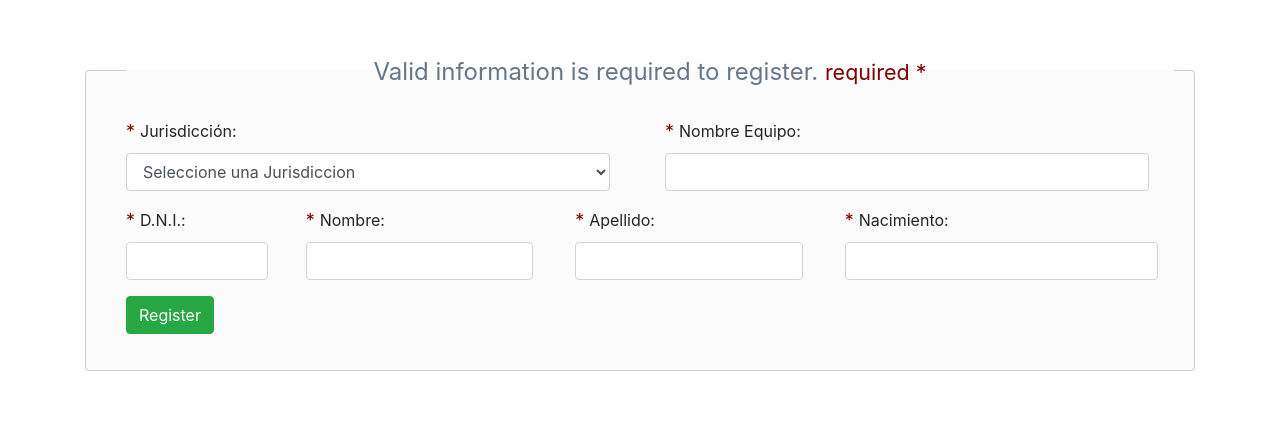
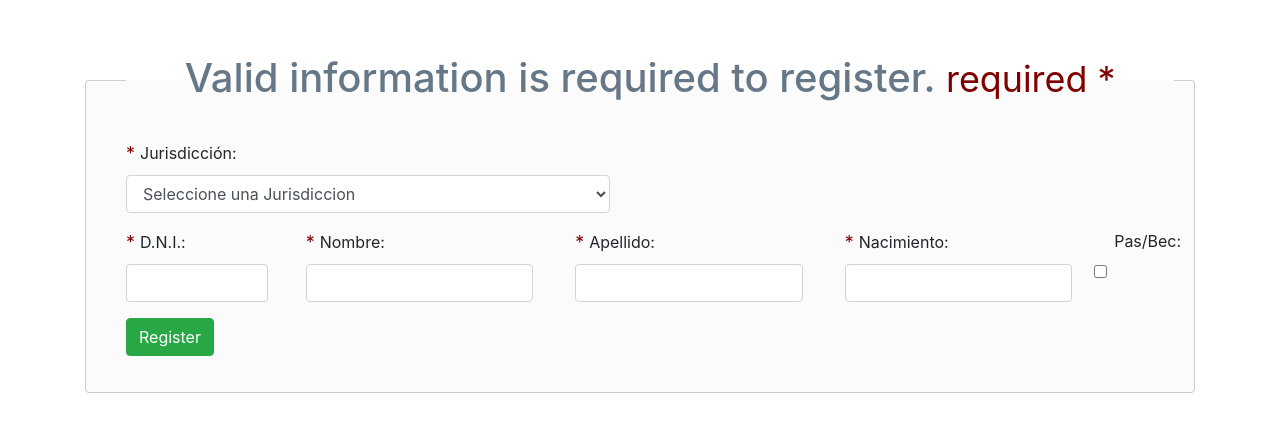
Before and after one commit to SebastianPegoraro/NuevaPaginaModernizacion, a PHP site: page /olimpiadas/inscripcion.php?deporte=1&sexo=1&especialidad=2&categoria=1&jugadores=1 in a window 1280 px wide. Shown: the top 432 px of the page. Run offline with PHP 8.4, Linux system fonts and the light colour scheme; tables that the repository leaves empty or names only in its code hold one stand-in row (values such as "Sample post"); some web fonts are replaced.

Commit message:
Video Test, Form Olimpiadas

```diff
--- a/css/agency.css
+++ b/css/agency.css
@@ -578,9 +578,6 @@ video {
   z-index: -100;
 
   background-size: cover;
-
-  -webkit-filter: grayscale(100%);
-  filter: grayscale(100%);
 }
 
 .equipo {
--- a/olimpiadas/index.php
+++ b/olimpiadas/index.php
@@ -69,8 +69,8 @@
     <header class="masthead">
       <div class="container">
         <video id="bgvid" playsinline autoplay muted loop>
-        <source src="../img/videoplayback.webm" type="video/webm">
-        <source src="../img/videoplayback.mp4" type="video/mp4">
+        <source src="../img/ACTO_COLOR_VERDE.webm" type="video/webm">
+        <source src="../img/ACTO_COLOR_VERDE.mp4" type="video/mp4">
         </video>
         <div class="intro-text">
           <!--<div class="intro-lead-in">15 Enero 2017</div>-->
--- a/olimpiadas/inscripcion.php
+++ b/olimpiadas/inscripcion.php
@@ -15,51 +15,72 @@
     <link href="../css/inscripcion.css" rel="stylesheet" type="text/css">
   </head>
   <body>
+    <?php
+      $deporte = $_REQUEST['deporte'];
+      $sexo = $_REQUEST['sexo'];
+      $especialidad = $_REQUEST['especialidad'];
+      $categoria = $_REQUEST['categoria'];
+      $jugadores = $_REQUEST['jugadores'];
+    ?>
+
     <section>
       <div class="container">
         <div class="row">
           <div class="col-md-12">
             <form action="" method="post" id="fileForm" role="form">
-              <fieldset><legend class="text-center">Valid information is required to register. <span class="req"><small> required *</small></span></legend>
+              <fieldset><legend class="text-center"><h1>Valid information is required to register. <span class="req"><small> required *</small></span></h1></legend>
 
                 <div class="row">
-                  <div class="form-group col-md-6">
-                    <label for="phonenumber"><span class="req">* </span> Jurisdicción: </label>
-                    <select class="form-control" id="jurisdiccion" name="jurisdiccion">
+                  <div class="form-group col-xs-12 col-md-6">
+                    <label for="jurisdiccion"><span class="req">* </span> Jurisdicción: </label>
+                    <select class="form-control" id="jurisdiccion" name="jurisdiccion" required>
                       <option selected disabled>Seleccione una Jurisdiccion</option>
                     </select>
                   </div>
-                  <div class="form-group col-md-6">
-                    <label for="firstname"><span class="req">* </span> Nombre Equipo: </label>
-                    <input class="form-control" type="text" name="nomequipo" onkeyup="Validate(this)" required/>
+                  <div class="form-group col-xs-12 col-md-6">
+                    <?php
+                    //Condicion para que este disponible el nombre del equipo (solo futbol, basquet, volei)
+                      if ($deporte == 2 || $deporte == 4 || $deporte == 5) {
+                        ?>
+                        <label for="nomequipo"><span class="req">* </span> Nombre Equipo: </label>
+                        <input class="form-control" type="text" name="nomequipo" required/>
+                        <?php
+                      }
+                    ?>
                   </div>
                 </div>
 
                 <?php
-                  include('connect.php');
-
-                  //$stmt = $dbh->prepare("SELECT  FROM deporte");
-                  //$stmt->execute();
-            		  //$table = $stmt->fetchAll();
+                  if ($deporte == 3 && $sexo == 1 || $deporte == 3 && $sexo == 2 || $deporte == 3 && $sexo == 3) {
+                    $jugadores = 1;
+                  }
+                  for ($i=0; $i < $jugadores ; $i++) {
                     ?>
                     <div class="row">
                       <div class="form-group col-md-2">
-                    <label for="oficina"><span class="req">* </span> D.N.I.: </label>
-                    <input class="form-control" type="text" name="dni" value="">
+                        <label for="dni"><span class="req">* </span> D.N.I.: </label>
+                        <input class="form-control" type="text" name="dni<?php echo $i ?>" required />
                       </div>
                       <div class="form-group col-md-3">
-                    <label for="firstname"><span class="req">* </span> Nombre: </label>
-                    <input class="form-control" type="text" name="nombre" required />
+                        <label for="nombre"><span class="req">* </span> Nombre: </label>
+                        <input class="form-control" type="text" name="nombre<?php echo $i ?>" required />
                       </div>
                       <div class="form-group col-md-3">
-                    <label for="firstname"><span class="req">* </span> Apellido: </label>
-                    <input class="form-control" type="text" name="apellido" required />
+                        <label for="apellido"><span class="req">* </span> Apellido: </label>
+                        <input class="form-control" type="text" name="apellido<?php echo $i ?>" required />
                       </div>
-                  <div class="form-group col-md-4">
-                    <label for="firstname"><span class="req">* </span> Nacimiento: </label>
-                    <input class="form-control" type="text" name="apellido" required />
+                      <div class="form-group col-md-3">
+                        <label for="nacimiento"><span class="req">* </span> Nacimiento: </label>
+                        <input class="form-control" type="text" name="nacimiento<?php echo $i ?>" required />
+                      </div>
+                      <div class="form-check col-md-1">
+                        <label for="pasbec">Pas/Bec:</label>
+                        <input type="checkbox" class="form-check-input" id="pasbec">
                       </div>
                     </div>
+                    <?php
+                  }
+                ?>
 
                 <div class="form-group">
                     <input class="btn btn-success" type="submit" name="submit_reg" value="Register">
```
Also changed, not shown: olimpiadas/olimpi.php (+4 -4 lines), 3 other files. Lines whose indentation alone changed are shown as unchanged.
